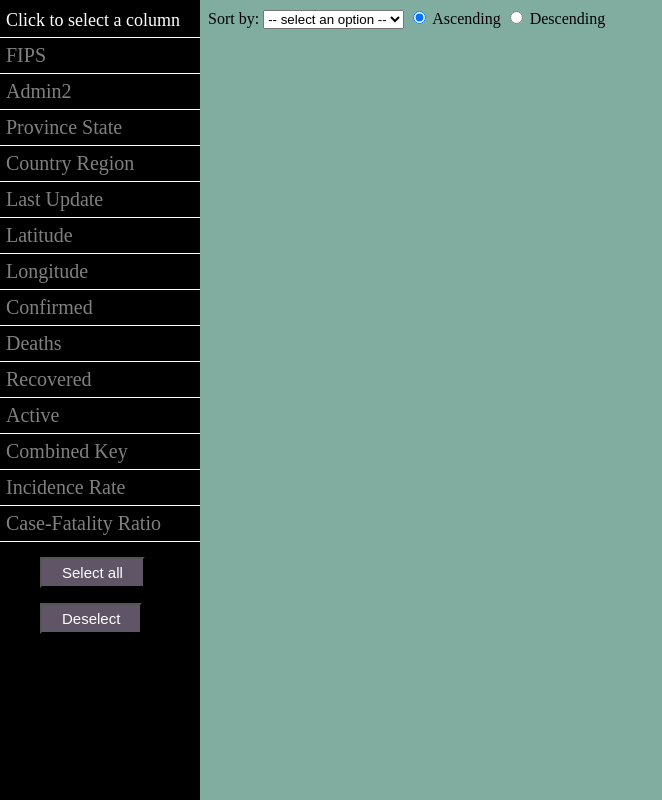
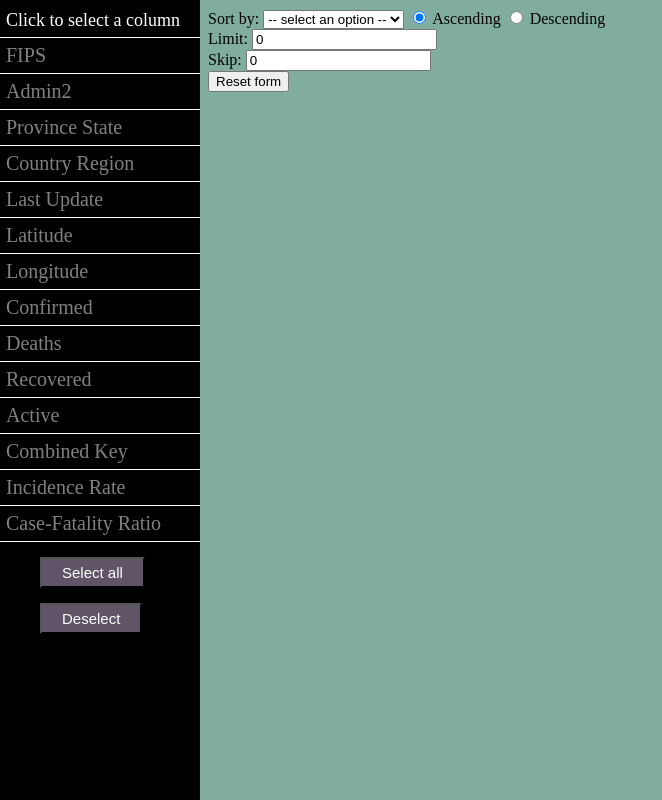
Before and after one commit to sberk97/covid19-mongo, a PHP site: page / in a window 1280 px wide. Shown: the whole page, without its empty margins (0-662 px from the left). Run offline with PHP 8.4, Linux system fonts and the light colour scheme.

Commit message:
Added reset form button, reset on deselect

```diff
--- a/index.php
+++ b/index.php
@@ -31,6 +31,7 @@
   </div>
 
   <div class="main">
+    <form id="covid-form">
     <div id="fips-div" style="display:none;">
       <label for="fips">FIPS:</label>
       <input type="number" id="fips-input" name="fips">
@@ -139,6 +140,16 @@
       <input type="radio" id="descending" name="asc-desc" value="descending">
       <label for="descending">Descending</label>
     </div>
+    <div>
+      <label for="limit">Limit:</label>
+      <input type="number" id="limit-input" name="limit" value="0"><br>
+      <label for="skip">Skip:</label>
+      <input type="number" id="skip-input" name="skip" value="0">
+    </div>
+    <div>
+      <button id="reset-btn" type="reset" value="Reset">Reset form</button>
+    </div>
+    </form>
   </div>
 </body>
 </html>
--- a/script.js
+++ b/script.js
@@ -16,6 +16,7 @@ function deselect() {
         checkboxes[i].checked = false;
     }
     $(fields).each(changeVisibilityOfInput);
+    document.getElementById("covid-form").reset();
 }
 
 function changeVisibilityOfInput() {
```
